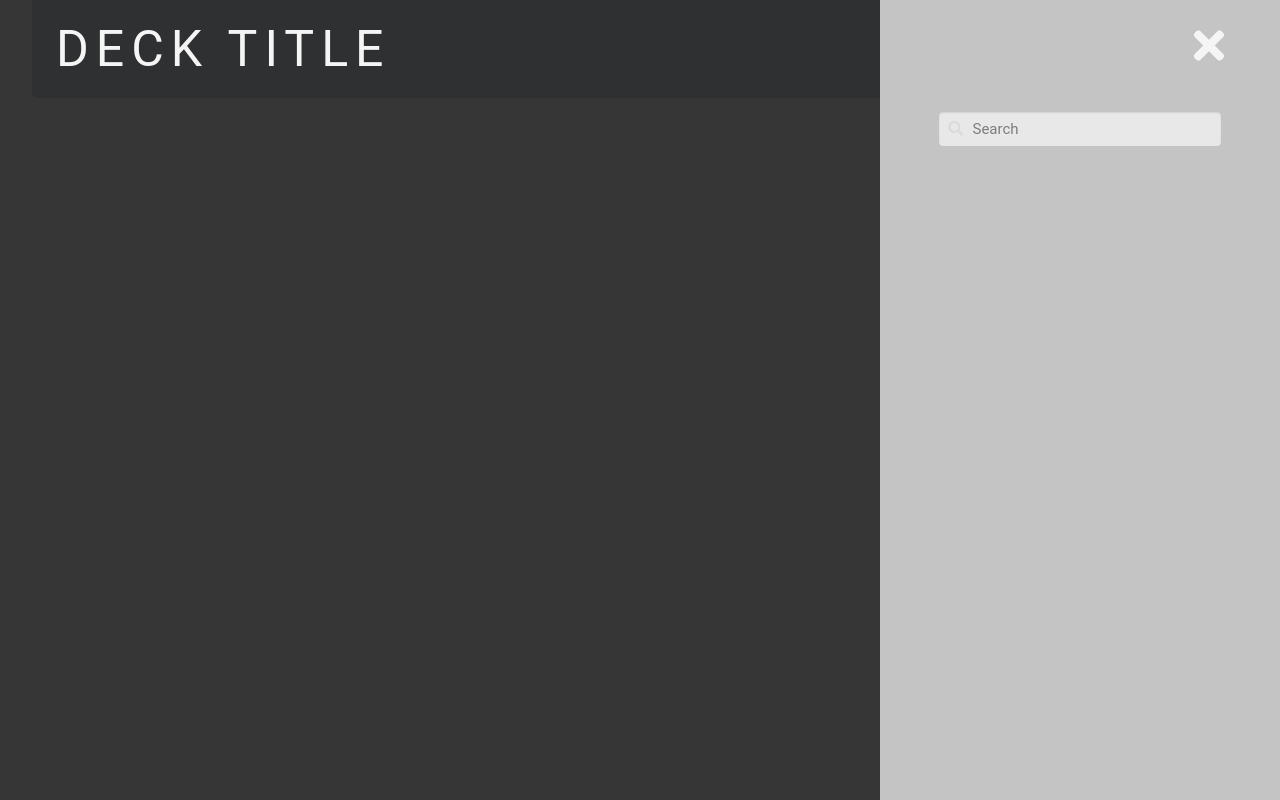
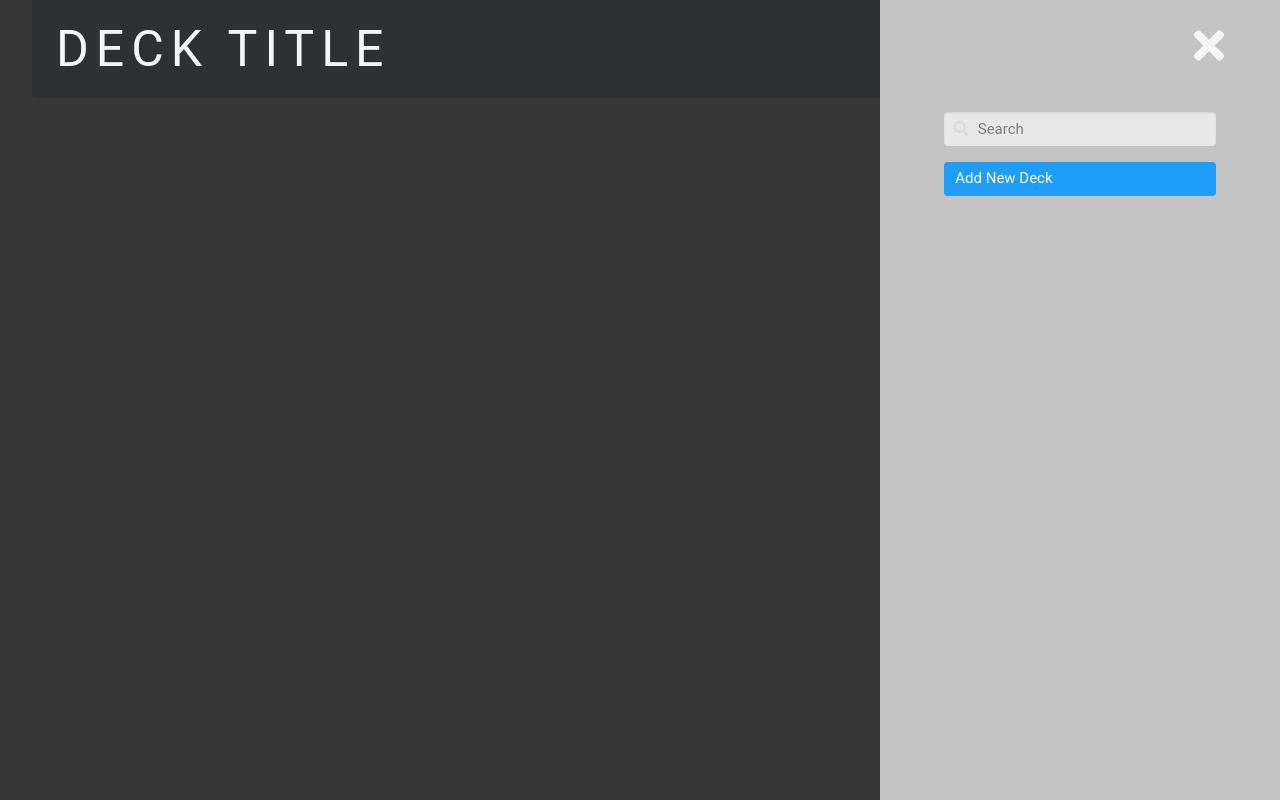
Before and after one commit to AmyShackles/Incipit, a React (Create React App) app in the folder incipit/: page /flashcard-app in a window 1280 px wide. Both pictures are taken after a click on the icon 1204 px from the left and 49 px from the top of the page. Built offline with nearby package versions, Linux system fonts and the light colour scheme.

Commit message:
Added an add button

```diff
--- a/incipit/src/components/FlashCardPage/Sidebar/SidebarContainer.js
+++ b/incipit/src/components/FlashCardPage/Sidebar/SidebarContainer.js
@@ -11,7 +11,7 @@ const SidebarWrapper = styled.div`
   top: 0;
   bottom: 0;
   right: 0;
-  padding-top: 112px;
+  padding: 112px 64px;
   width: 80%;
   max-width: 400px;
   background: var(--light-grey);
@@ -31,6 +31,18 @@ border: none;
 }
 `;
 
+const AddButton = styled.button.attrs({
+    className: 'button is-info is-large'
+})`
+    display: flex;
+    justify-content: flex-start;
+    width: 100%;
+    color: white;
+    border: var(--brand-blue);
+    font-size: var(--general-font-size);
+    margin-top: 1.6rem;
+`;
+
 const SidebarContainer = props => {
   return (
     <SidebarWrapper className={`${props.isHamburgerActive ? "" : "is-hidden"}`}>
@@ -40,6 +52,7 @@ const SidebarContainer = props => {
             <i class="fas fa-search" />
           </span>
         </div>
+        <AddButton>Add New Deck</AddButton>
     </SidebarWrapper>
   );
 };
```
